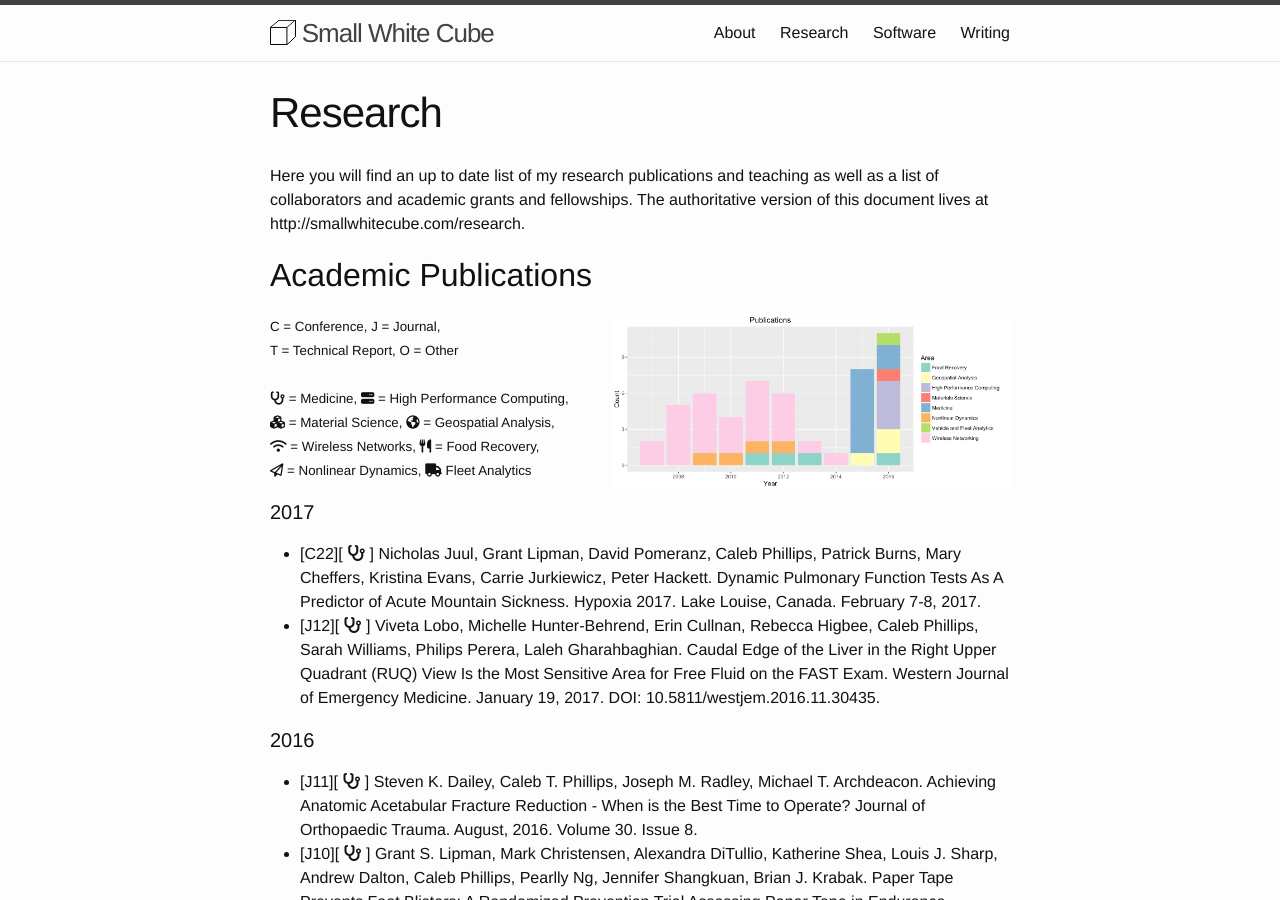
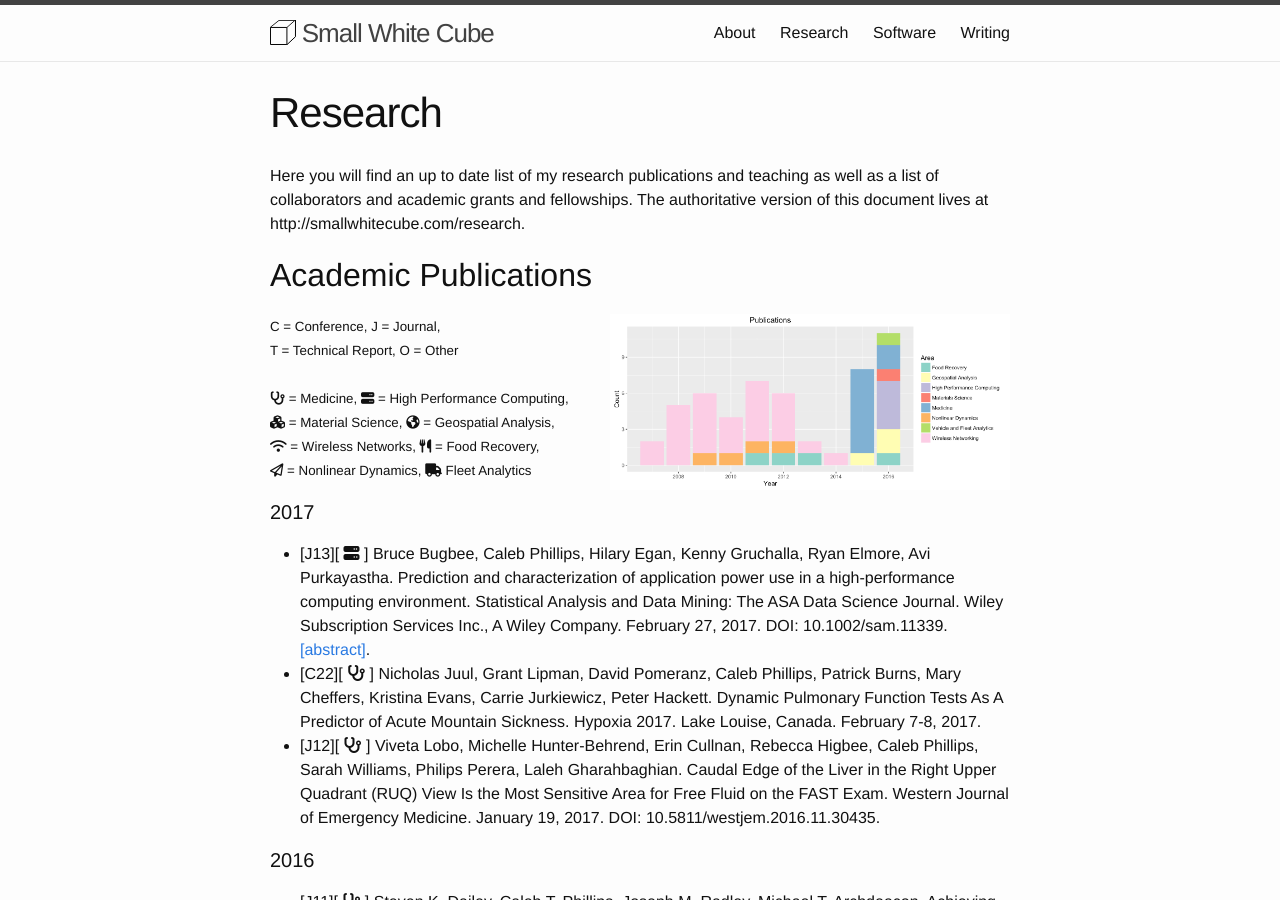
Before and after one commit to somerandomsequence/smallwhitecube, a Jekyll site: the page built from research.md, in a window 1280 px wide and 900 px high. Built offline with Jekyll 4.4.1, drawn with Linux system fonts in a browser that asks for light colours; nearby versions of some CDN libraries.

Commit message:
Add SADM paper

```diff
--- a/_includes/papers.html
+++ b/_includes/papers.html
@@ -15,6 +15,7 @@ T = Technical Report, O = Other<br/><br/>
 
   <h4>2017</h4>
   <ul>
+   <li>[J13][ <i class="fa fa-server" aria-hidden="true"></i> ] Bruce Bugbee, Caleb Phillips, Hilary Egan, Kenny Gruchalla, Ryan Elmore, Avi Purkayastha. Prediction and characterization of application power use in a high-performance computing environment. Statistical Analysis and Data Mining: The ASA Data Science Journal. Wiley Subscription Services Inc., A Wiley Company. February 27, 2017. DOI: 10.1002/sam.11339. <a href="http://onlinelibrary.wiley.com/doi/10.1002/sam.11339/abstract">[abstract]</a>.</li>
    <li>[C22][ <i class="fa fa-stethoscope" area-hidden="true"></i> ] Nicholas Juul, Grant Lipman, David Pomeranz, Caleb Phillips, Patrick Burns, Mary Cheffers, Kristina Evans, Carrie Jurkiewicz, Peter Hackett. Dynamic Pulmonary Function Tests As A Predictor of Acute Mountain Sickness. Hypoxia 2017. Lake Louise, Canada. February 7-8, 2017.</li>
    <li>[J12][ <i class="fa fa-stethoscope" aria-hidden="true"></i> ] Viveta Lobo, Michelle Hunter-Behrend, Erin Cullnan, Rebecca Higbee, Caleb Phillips, Sarah Williams, Philips Perera, Laleh Gharahbaghian. Caudal Edge of the Liver in the Right Upper Quadrant (RUQ) View Is the Most Sensitive Area for Free Fluid on the FAST Exam. Western Journal of Emergency Medicine. January 19, 2017. DOI: 10.5811/westjem.2016.11.30435.</li>
   </ul>
```
Also changed, not shown: 11 other files.
